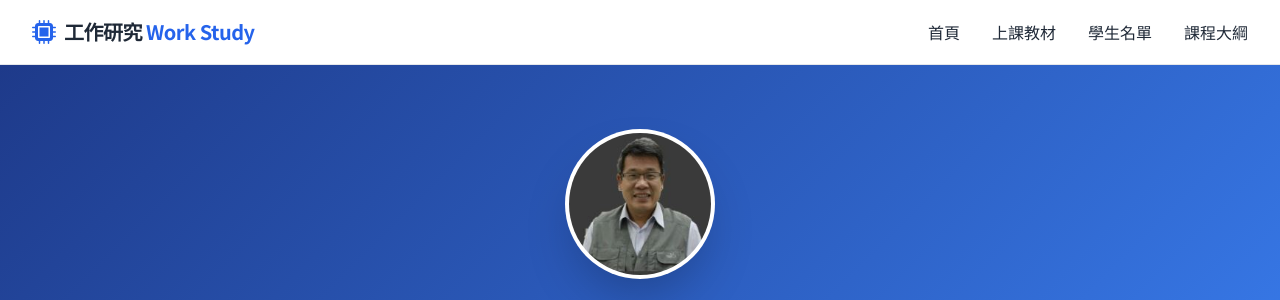
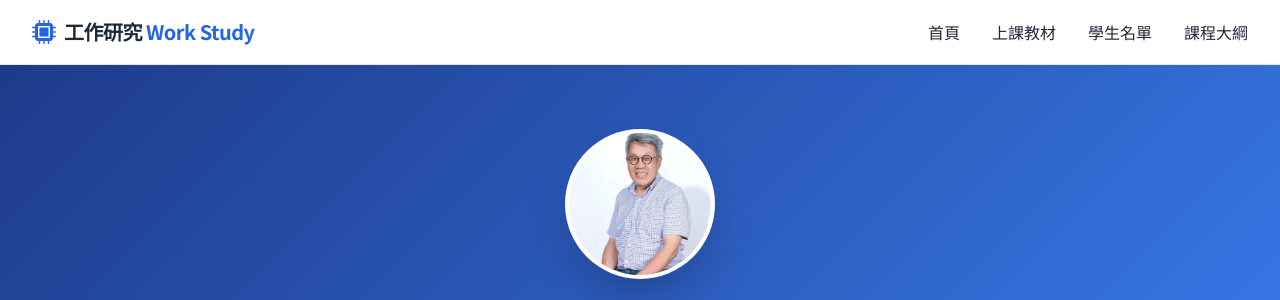
Before and after one commit to d11aas/ho, a plain HTML site: page index.html in a window 1280 px wide. Shown: the top 300 px of the page. Drawn offline with nearby package versions, Linux system fonts and the light colour scheme.

Commit message:
index.html

```diff
--- a/index.html
+++ b/index.html
@@ -64,7 +64,7 @@
         <div class="max-w-7xl mx-auto text-center">
             <!-- 老師照片 -->
             <div class="mb-6 flex justify-center">
-                <img src="01.JPG" alt="何正斌老師" class="teacher-img rounded-full shadow-2xl bg-white" onerror="this.src='https://via.placeholder.com/150?text=何正斌老師'">
+                <img src="01.jpg" alt="何正斌老師" class="teacher-img rounded-full shadow-2xl bg-white">
             </div>
             <h2 class="text-sm uppercase tracking-widest mb-2 opacity-80">工業工程與管理專業課程</h2>
             <h1 class="text-4xl md:text-5xl font-black mb-6">工作研究 Work Study</h1>
```
